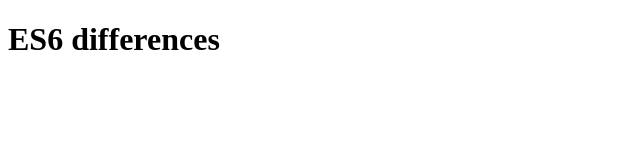
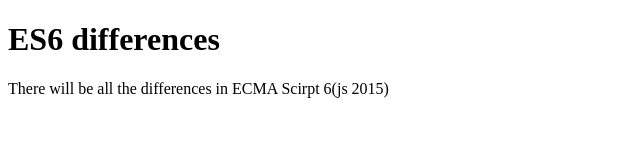
Before and after one commit to JohnGremlin/es6, a plain HTML site: page index.html in a window 1280 px wide. Shown: the whole page, without its empty margins (0-640 px from the left). Drawn offline with Linux system fonts and the light colour scheme.

Commit message:
second commit

```diff
--- a/index.html
+++ b/index.html
@@ -6,6 +6,7 @@
 </head>
 <body>
 	<h1>ES6 differences</h1>
+	<p>There will be all the differences in ECMA Scirpt 6(js 2015)</p>
 	<script src="dist/es5-es6classes.js"></script>
 </body>
 </html>
```
